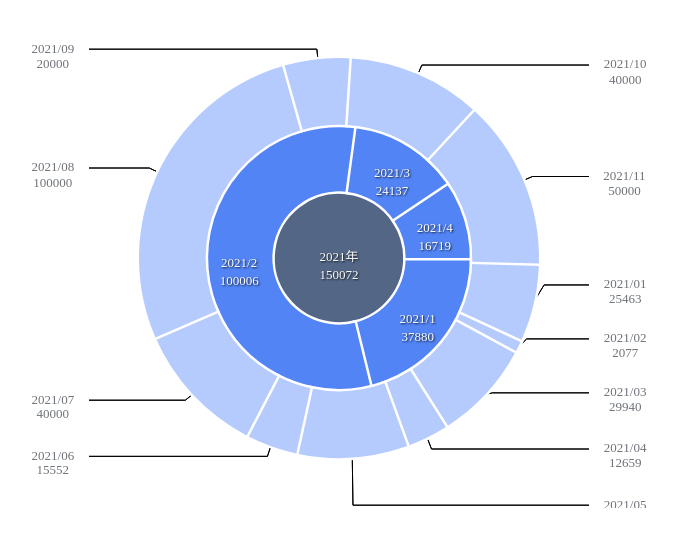
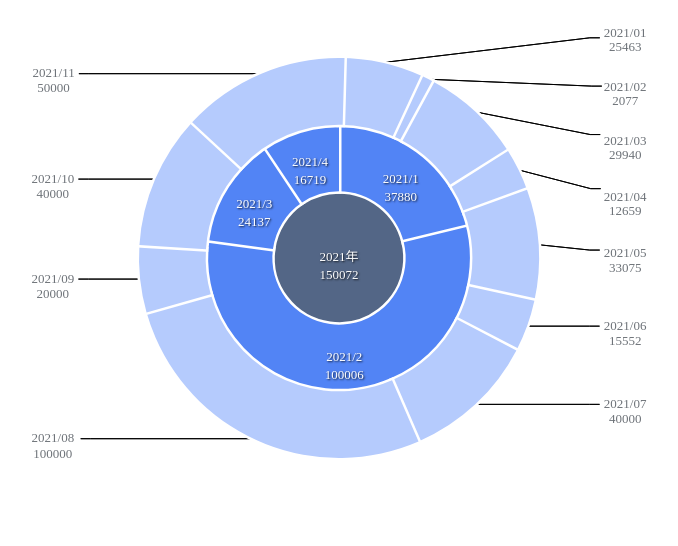
Before and after one commit to dwqdaiwenqi/simple-sunburst-chart, a website: page demo/index.html in a window 1280 px wide. Shown: the whole page, without its empty margins (301-979 px from the left). Drawn offline with Linux system fonts and the light colour scheme.

Commit message:
feat(*): 边缘碰撞机制完善

```diff
--- a/demo/index.html
+++ b/demo/index.html
@@ -61,7 +61,7 @@
           { color: '#5284f5',font:{ shadowOffsetX:1,shadowOffsetY:1,shadowBlur:2,shadowColor:'rgba(0,0,0,.8)'  }},
           { color: '#b5cbfd' ,font:{ tx:0}},
         ],
-        // showBounding:true,
+        showBounding:false,
         tooltip: (param) => {
           const wapSty = 'display:flex;align-items:center;'
           const nameSty = 'margin-right:16px;'
--- a/src/index.js
+++ b/src/index.js
@@ -86,27 +86,31 @@ export default function SunburstChart(config) {
                   o2.parent.findChild({name:'boundingCircle'})[0]
                 ]
 
+                const { normalize } = o2.parent.getMiddleOfEdge();
+
+                const dir = sign(normalize.x);
+
                 const labelNameHeight = labelName.getHeight()
 
+                this._constrain(labelName,boundingCircle.radius)
 
                 labelName.x += diff.x*-1
                 labelName.y += diff.y*-1
 
-                boundingCircle.x += diff.x*-1
-                boundingCircle.y += diff.y*-1
-
-
                 labelValue.x = labelName.x
                 labelValue.y = labelName.y+labelNameHeight*1.1
 
-                line1.x2 += diff.x*-1
-                line1.y2 += diff.y*-1
+                boundingCircle.x = labelName.x
+                boundingCircle.y = labelName.y
+
+                line1.x2 = labelName.x - line1.dir().x*(boundingCircle.radius+10)
+                line1.y2 = labelName.y - line1.dir().y*(boundingCircle.radius+10)
 
 
-                line2.x1 += diff.x*-1
-                line2.y1 += diff.y*-1
-                line2.x2 += diff.x*-1
-                line2.y2 += diff.y*-1
+                line2.x1 = line1.x2
+                line2.y1 = line1.y2
+                line2.x2 = line1.x2 + dir*10
+                line2.y2 = line1.y2
 
               }
 
@@ -120,25 +124,29 @@ export default function SunburstChart(config) {
                 ]
                 const labelNameHeight = labelName.getHeight()
 
+                const { normalize } = o2.parent.getMiddleOfEdge();
+
+                const dir = sign(normalize.x);
 
                 labelName.x += diff.x
                 labelName.y += diff.y
 
-                boundingCircle.x += diff.x
-                boundingCircle.y += diff.y
-
+                this._constrain(labelName,boundingCircle.radius)
 
                 labelValue.x = labelName.x
                 labelValue.y = labelName.y+labelNameHeight*1.1
 
-                line1.x2 += diff.x
-                line1.y2 += diff.y
+                boundingCircle.x = labelName.x
+                boundingCircle.y = labelName.y
 
+                line1.x2 = labelName.x - line1.dir().x*(boundingCircle.radius+10)
+                line1.y2 = labelName.y - line1.dir().y*(boundingCircle.radius+10)
 
-                line2.x1 += diff.x
-                line2.y1 += diff.y
-                line2.x2 += diff.x
-                line2.y2 += diff.y
+                line2.x1 = line1.x2
+                line2.y1 = line1.y2
+                line2.x2 = line1.x2 + dir*10
+                line2.y2 = line1.y2
+
 
               }
            }
@@ -183,19 +191,18 @@ export default function SunburstChart(config) {
         for (let j = 0, len = children.length; j < len; j++) {
           const childData = children[j];
 
-          const radian = childData.rad;
+          const radian = childData.rad
 
           let startRadian;
           let endRadian;
 
           if (j === 0) {
-            startRadian = 0;
+            startRadian = 0 - PI*.5
             endRadian = startRadian + radian;
           } else {
             startRadian = depthChilds[j - 1].endRadian;
             endRadian = startRadian + radian;
           }
-
 
           const ring = Ring({
             innerRadius: radius,
@@ -239,7 +246,6 @@ export default function SunburstChart(config) {
 
           }
 
-
           if (i === processedData.length-1) {
 
             const labelName = Text({
@@ -248,24 +254,63 @@ export default function SunburstChart(config) {
             labelName.name = 'labelName'
             labelName.z = 1
 
+
+            const labelValue = Text({
+              text: childData.value,
+            });
+            labelValue.name = 'labelValue'
+            labelValue.font = font.font
+            labelValue.fillStyle = '#6D7278';
+            labelValue.shadowBlur =  font.shadowBlur
+            labelValue.shadowOffsetX =  font.shadowOffsetX
+            labelValue.shadowOffsetY =  font.shadowOffsetY
+            labelValue.shadowColor = font.shadowColor
+            ring.add(labelValue);
+
+            const labelValueWidth = labelValue.getWidth()
+
+
             const labelNameWidth = labelName.getWidth()
             const labelNameHeight = labelName.getHeight()
             const { x: x1, y: y1, normalize } = ring.getMiddleOfEdge();
+
+
+            const boundRadius =  (labelValueWidth+labelNameWidth)*.4
+
 
             const dir = sign(normalize.x);
 
             let d = dir < 0? abs((ring.x-ring.outerRadius*1.2)-x1) : abs((ring.x+ring.outerRadius*1.2)-x1)
             d += 10
 
+            labelName.x = x1 + dir * (d+labelNameWidth)
+            labelName.y = y1
+
+
             const line = Line({
               x1: x1,
               y1: y1,
-              x2: x1 + normalize.x * 10,
-              y2: y1 + normalize.y * 10,
+              x2: labelName.x,
+              y2: labelName.y,
             });
+            line.x2 = labelName.x - line.dir().x*(boundRadius+10)
+            line.y2 = labelName.y - line.dir().y*(boundRadius+10)
+
             line.name = 'line1'
             line.z = -2
             ring.add(line);
+
+            const line2 = Line({
+              x1: line.x2,
+              y1: line.y2,
+              x2: line.x2+dir*10,
+              y2: line.y2,
+            });
+
+            line2.name = 'line2'
+            line2.z = -2
+            ring.add(line2);
+
 
             labelName.font = font.font
             labelName.fillStyle = '#6D7278';
@@ -277,29 +322,15 @@ export default function SunburstChart(config) {
 
             ring.add(labelName);
 
-            labelName.x = line.x1 + dir * d + dir * (labelNameWidth)
-            labelName.y = y1 + normalize.y * 10
 
-            const labelValue = Text({
-              text: childData.value,
-            });
-            labelValue.name = 'labelValue'
 
-            const labelValueWidth = labelValue.getWidth()
-            labelValue.font = font.font
-            labelValue.fillStyle = '#6D7278';
-            labelValue.shadowBlur =  font.shadowBlur
-            labelValue.shadowOffsetX =  font.shadowOffsetX
-            labelValue.shadowOffsetY =  font.shadowOffsetY
-            labelValue.shadowColor = font.shadowColor
-            ring.add(labelValue);
 
             labelValue.x = labelName.x
             labelValue.y = labelName.y+labelNameHeight*1.1
             labelValue.z = 1
 
             const boundingCircle = Circle({
-              radius:(labelValueWidth+labelNameWidth)*.4
+              radius:boundRadius
             })
             boundingCircle.name = 'boundingCircle'
             boundingCircle.visible = false
@@ -310,16 +341,6 @@ export default function SunburstChart(config) {
             ring.add(boundingCircle)
             ring.boundingCircle = boundingCircle
 
-
-            const line2 = Line({
-              x1: line.x2,
-              y1: line.y2,
-              x2: labelName.x - dir*(labelNameWidth),
-              y2: labelName.y,
-            });
-            line2.name = 'line2'
-            line2.z = -2
-            ring.add(line2);
 
             boundingCircle.x = labelName.x
             boundingCircle.y = l(labelName.y,labelValue.y,.5)
@@ -355,7 +376,6 @@ export default function SunburstChart(config) {
 
 
       this._createElements(config)
-
 
       const {stage} = this
       stage.getShapes().forEach((item,i) => {
--- a/src/render/line.js
+++ b/src/render/line.js
@@ -1,5 +1,5 @@
 import Group from './group.js'
-
+import Vector from '../common/vector.js'
 const Line = ({
   x1, y1, x2, y2,
 }) => {
@@ -9,6 +9,9 @@ const Line = ({
     lineWidth: 1,
     strokeStyle: 'black',
     z:0,
+    dir(){
+      return new Vector(this.x2-this.x1,this.y2-this.y1).normalize()
+    },
     init() {
       this.x1 = x1;
       this.x2 = x2;
```
